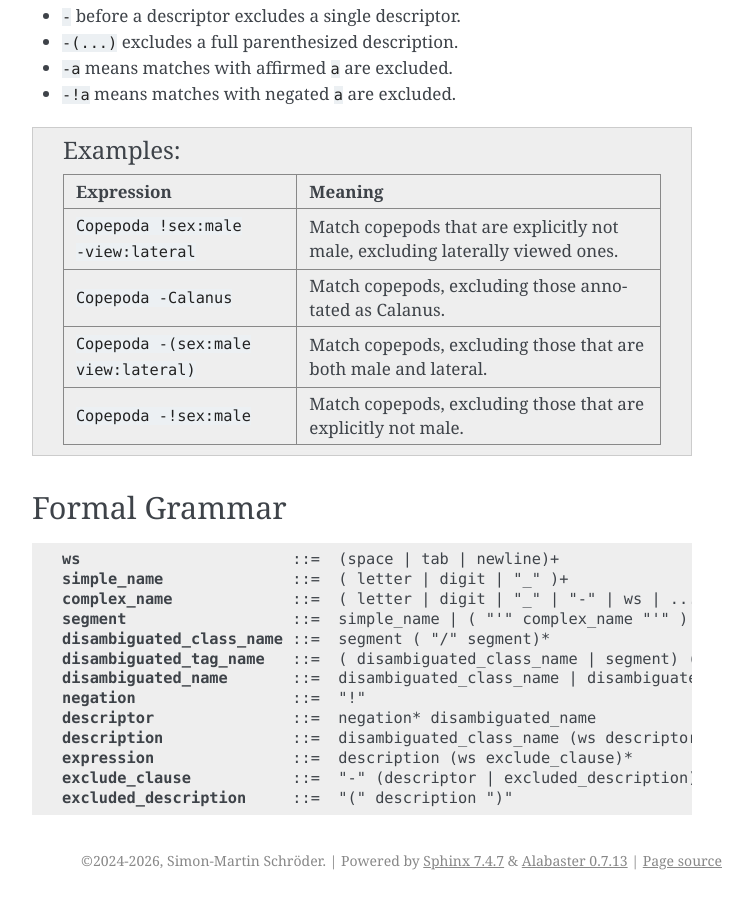
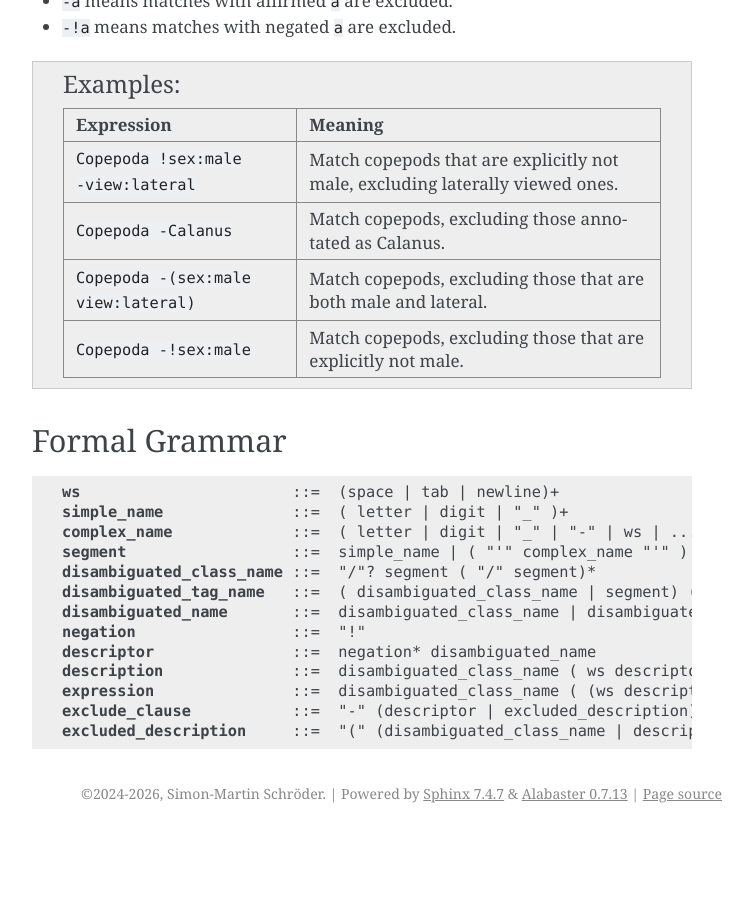
Before and after one commit to moi90/polytaxo, a Sphinx documentation site: the page built from docs/descriptions_expressions.rst, in a window 1280 px wide and 900 px high, scrolled down 3052 px. Shown: the whole window, without its empty margins (388-1141 px from the left). Built offline with Sphinx 7.4.7, drawn with Linux system fonts in a browser that asks for light colours; after the commit the page ends 3885 px from its top, so only the background shows below that; some of the changed text lies outside the part shown.

Commit message:
Clarify path and expression grammar rules
Remove paragraph about negation inference.

Document absolute path notation and align the formal grammar with that behavior.

Broaden expression and exclusion grammar to accept mixed descriptor/exclusion forms, improving consistency between examples and parser expectations.

```diff
--- a/docs/descriptions_expressions.rst
+++ b/docs/descriptions_expressions.rst
@@ -155,12 +153,12 @@
    simple_name: ( letter | digit | "_" )+
    complex_name: ( letter | digit | "_" | "-" | ws | ... )+
    segment: simple_name | ( "'" complex_name "'" ) | ( '"' complex_name '"' )
-   disambiguated_class_name: segment ( "/" segment)*
+    disambiguated_class_name: "/"? segment ( "/" segment)*
    disambiguated_tag_name: ( disambiguated_class_name | segment) ( ":" segment)*
    disambiguated_name: disambiguated_class_name | disambiguated_tag_name
    negation: "!"
    descriptor: negation* disambiguated_name
-   description: disambiguated_class_name (ws descriptor)*
-   expression: description (ws exclude_clause)*
+   description: disambiguated_class_name ( ws descriptor )*
+   expression: disambiguated_class_name ( (ws descriptor ) | ( ws exclude_clause ) )*
    exclude_clause: "-" (descriptor | excluded_description)
-   excluded_description: "(" description ")"
+   excluded_description: "(" (disambiguated_class_name | descriptor) ( ws descriptor )* ")"
```
Also changed, not shown: other parts of docs/descriptions_expressions.rst (+1 -3 lines).
